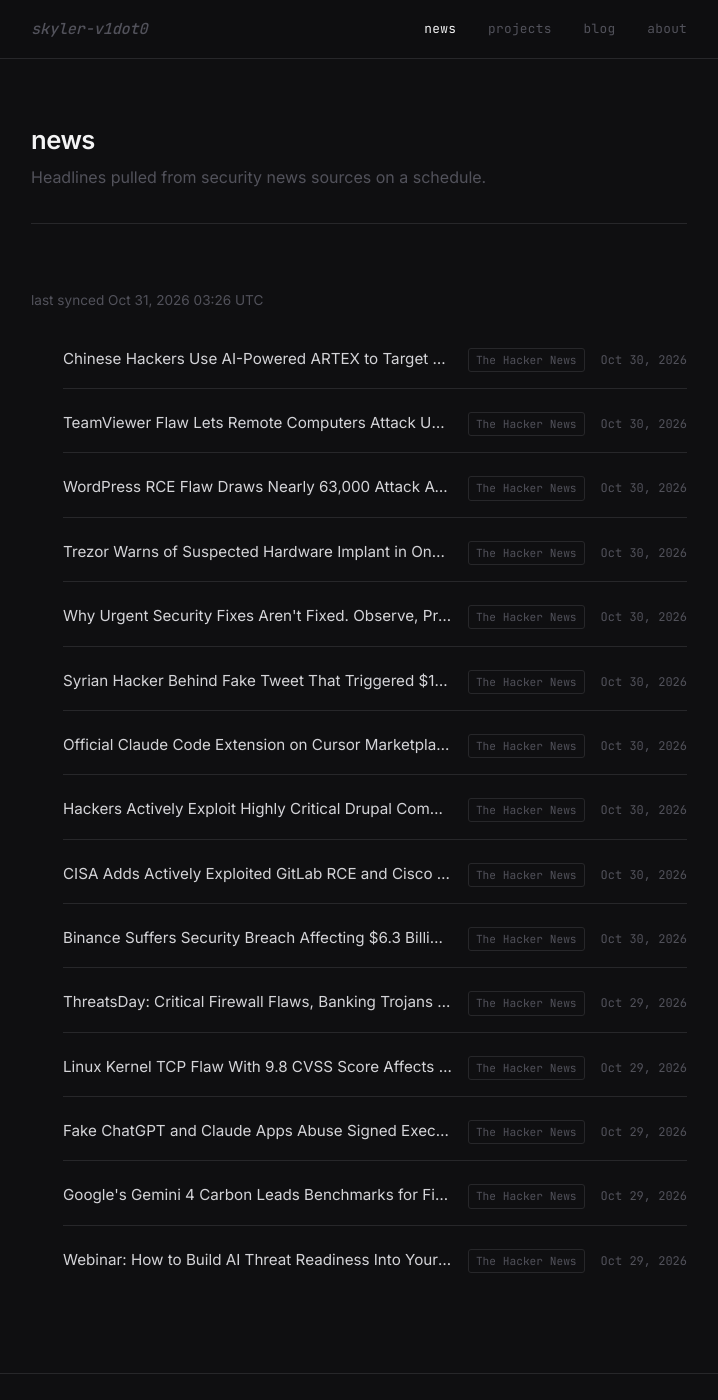
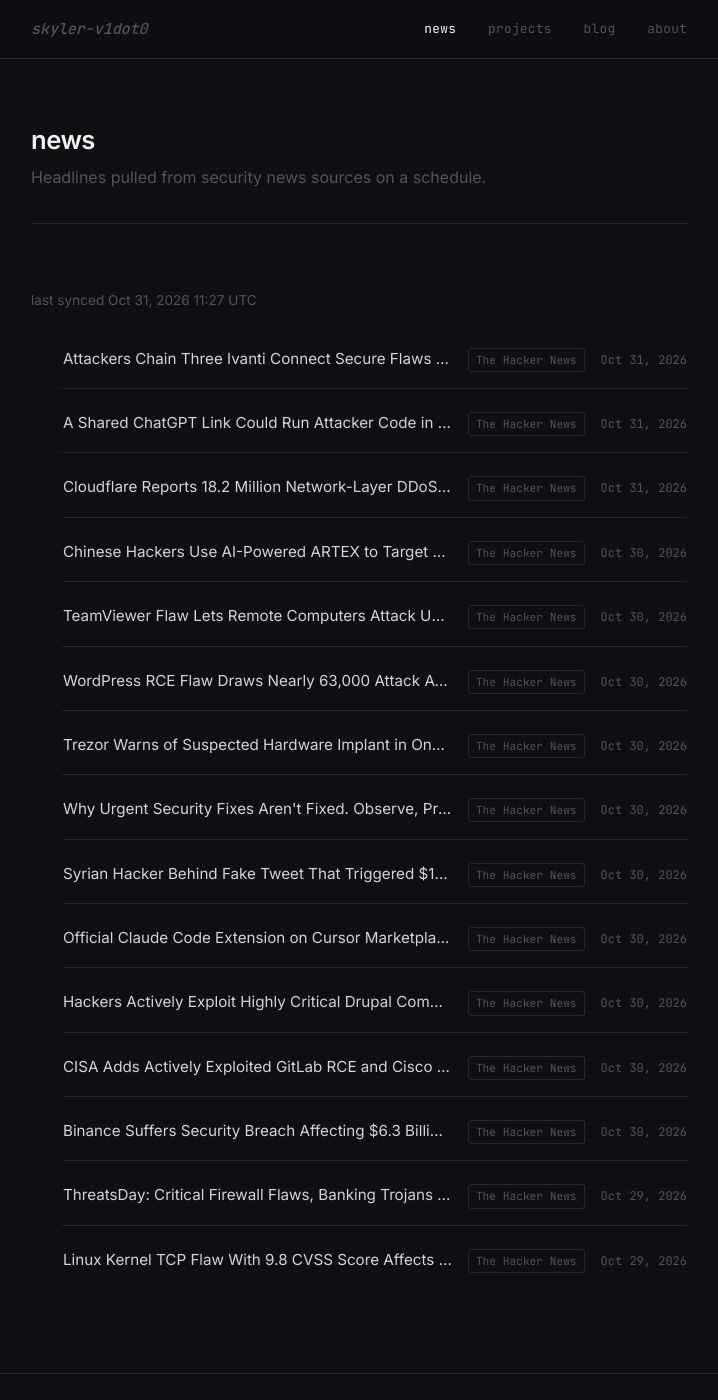
Before and after one commit to skyler-v1dot0/personal-site, a Jekyll site: the page built from news.html, in a window 1280 px wide and 1400 px high. Shown: the whole window, without its empty margins (281-999 px from the left). Built offline with Jekyll 4.4.1, drawn with Linux system fonts in a browser that asks for light colours.

Commit message:
chore: sync news feed [skip ci]

```diff
--- a/_data/news.yml
+++ b/_data/news.yml
@@ -1,6 +1,20 @@
 ---
-updated_at: '2026-10-31T03:26:57Z'
+updated_at: '2026-10-31T11:27:47Z'
 items:
+- title: Attackers Chain Three Ivanti Connect Secure Flaws to Gain Unauthenticated
+    Root Access
+  url: https://thehackernews.com/2026/10/attackers-chain-three-ivanti-connect.html
+  source: The Hacker News
+  published: '2026-10-31T08:27:43Z'
+- title: A Shared ChatGPT Link Could Run Attacker Code in Your Session and Read Private
+    Chats
+  url: https://thehackernews.com/2026/10/a-shared-chatgpt-link-could-run.html
+  source: The Hacker News
+  published: '2026-10-31T05:33:41Z'
+- title: Cloudflare Reports 18.2 Million Network-Layer DDoS Attacks in Q3, Up 38%
+  url: https://thehackernews.com/2026/10/cloudflare-reports-182-million-network.html
+  source: The Hacker News
+  published: '2026-10-31T04:56:12Z'
 - title: Chinese Hackers Use AI-Powered ARTEX to Target Over 200 Organizations Worldwide
   url: https://thehackernews.com/2026/10/chinese-hackers-use-ai-powered-artex-to.html
   source: The Hacker News
@@ -58,16 +72,3 @@ items:
   url: https://thehackernews.com/2026/10/linux-kernel-tcp-flaw-with-98-cvss.html
   source: The Hacker News
   published: '2026-10-29T15:57:05Z'
-- title: Fake ChatGPT and Claude Apps Abuse Signed Executables to Deploy Crypto Miners
-  url: https://thehackernews.com/2026/10/fake-chatgpt-and-claude-apps-abuse.html
-  source: The Hacker News
-  published: '2026-10-29T15:20:29Z'
-- title: Google's Gemini 4 Carbon Leads Benchmarks for Finding, Exploiting, and Patching
-    Vulnerabilities
-  url: https://thehackernews.com/2026/10/googles-gemini-4-carbon-leads.html
-  source: The Hacker News
-  published: '2026-10-29T13:42:40Z'
-- title: 'Webinar: How to Build AI Threat Readiness Into Your Security Operations'
-  url: https://thehackernews.com/2026/08/learn-how-to-build-security-operations.html
-  source: The Hacker News
-  published: '2026-10-29T11:39:41Z'
```
